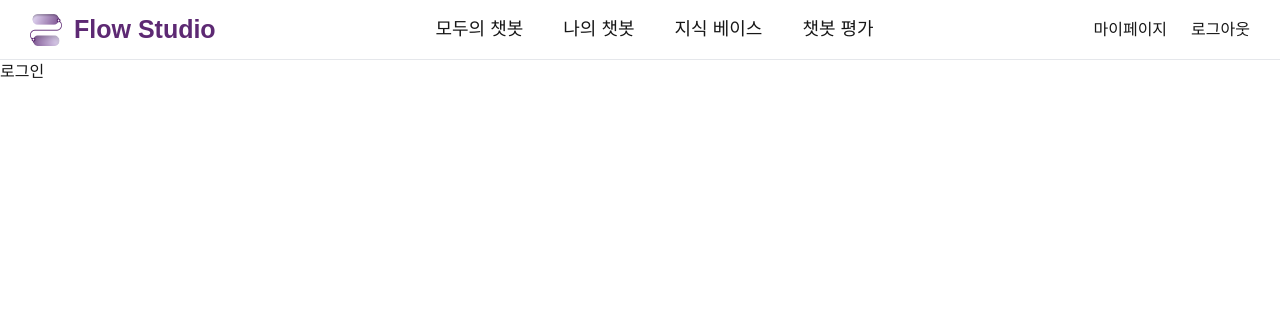
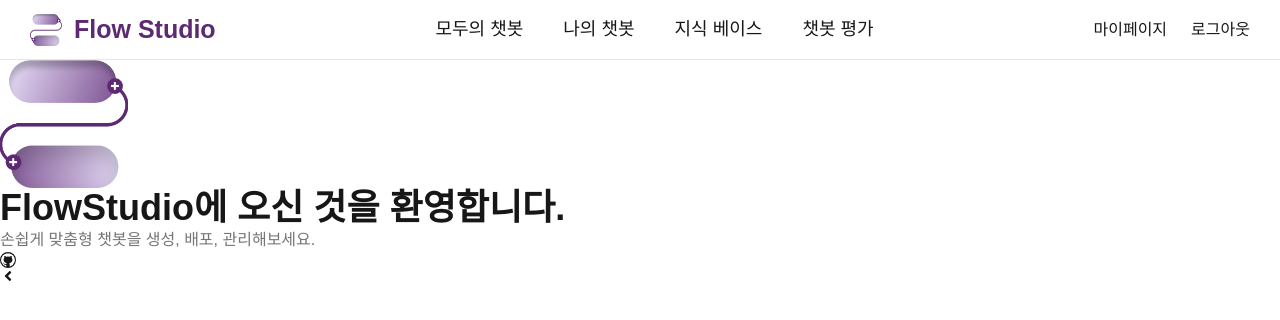
Before and after one commit to minseonkkim/FlowStudio, a Next.js app in the folder frontend/: page /login in a window 1280 px wide. Shown: the top 320 px of the page. Built offline with nearby package versions, Linux system fonts and the light colour scheme.

Commit message:
design: 로그인 화면 디자인 중

```diff
--- a/frontend/package.json
+++ b/frontend/package.json
@@ -11,6 +11,7 @@
     "build-storybook": "storybook build"
   },
   "dependencies": {
+    "@react-icons/all-files": "^4.1.0",
     "@tanstack/react-query": "^5.59.15",
     "next": "14.2.15",
     "react": "^18",
--- a/frontend/src/app/login/page.tsx
+++ b/frontend/src/app/login/page.tsx
@@ -1,8 +1,16 @@
-import React from 'react'
-
+import Logo from '../../assets/common/logo.png'
+import Image from 'next/image'
+import { VscGithub } from "@react-icons/all-files/vsc/VscGithub";
+import { FaAngleLeft } from "@react-icons/all-files/fa/FaAngleLeft";
 const page = () => {
   return (
-    <div>로그인</div>
+    <>
+    <Image src={Logo} alt="logo" className="w-32 h-32 object-cover"/>
+    <div className='text-4xl font-semibold'>FlowStudio에 오신 것을 환영합니다.</div>
+    <div className='text-[#757575] text-1g'>손쉽게 맞춤형 챗봇을 생성, 배포, 관리해보세요.</div>
+    <VscGithub/>
+    <FaAngleLeft/>
+    </>
   )
 }
 
```
Also changed, not shown: 1 other file (tests, documents, lock files or other folders).
